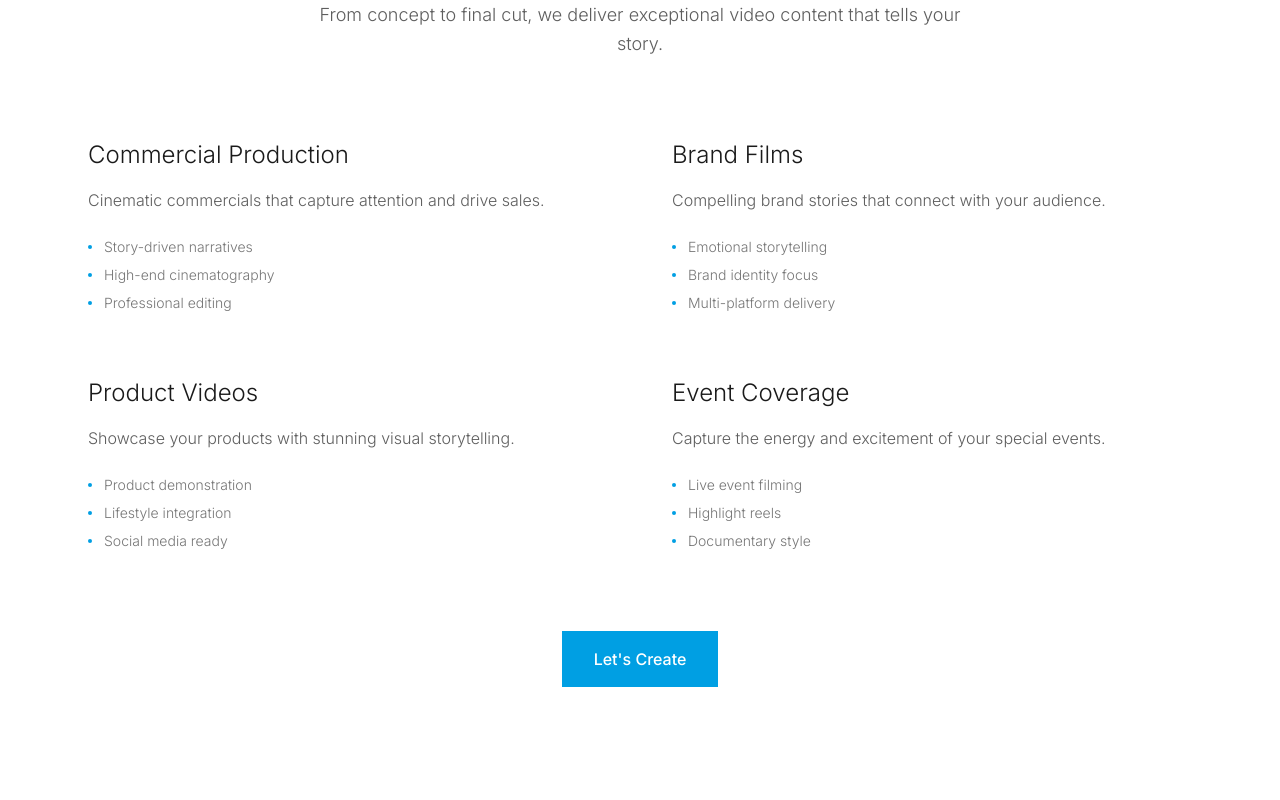
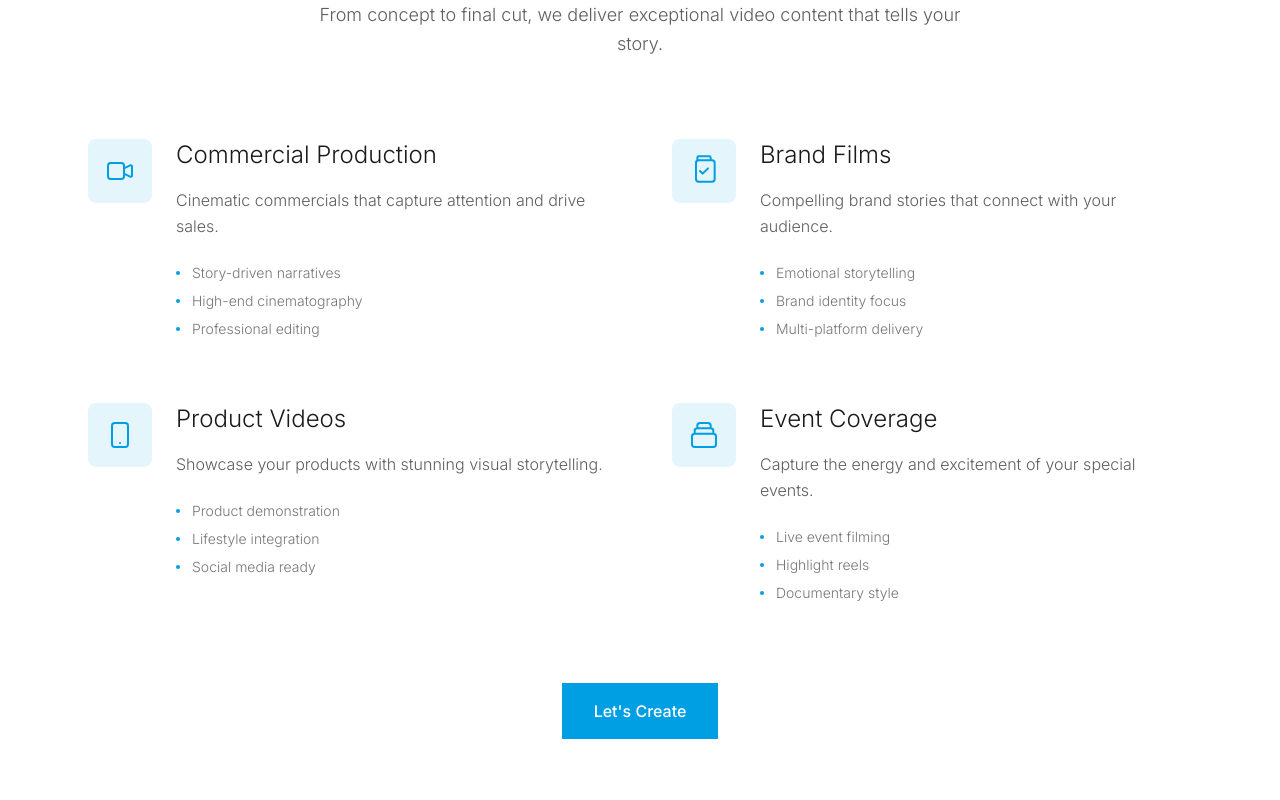
Before and after one commit to AliSabah22/TRP-PRODUCTIONS, a Next.js app: page / in a window 1280 px wide. Shown: the part 1000-1800 px from the top of the page. Built offline with nearby package versions, Linux system fonts and the light colour scheme.

Commit message:
Enhance services section with icons, animations, and improved design - scroll-triggered animations, hover effects, and modern layout

```diff
--- a/components/services.tsx
+++ b/components/services.tsx
@@ -1,31 +1,79 @@
+'use client';
+
+import { useState, useEffect } from 'react';
+
 export function Services() {
+  const [isVisible, setIsVisible] = useState(false);
+
+  useEffect(() => {
+    const observer = new IntersectionObserver(
+      ([entry]) => {
+        if (entry.isIntersecting) {
+          setIsVisible(true);
+        }
+      },
+      { threshold: 0.1 }
+    );
+
+    const element = document.getElementById('services');
+    if (element) {
+      observer.observe(element);
+    }
+
+    return () => {
+      if (element) {
+        observer.unobserve(element);
+      }
+    };
+  }, []);
+
   const services = [
     {
       title: 'Commercial Production',
       description: 'Cinematic commercials that capture attention and drive sales.',
+      icon: (
+        <svg className="w-8 h-8" fill="none" stroke="currentColor" viewBox="0 0 24 24">
+          <path strokeLinecap="round" strokeLinejoin="round" strokeWidth={1.5} d="M15 10l4.553-2.276A1 1 0 0121 8.618v6.764a1 1 0 01-1.447.894L15 14M5 18h8a2 2 0 002-2V8a2 2 0 00-2-2H5a2 2 0 00-2 2v8a2 2 0 002 2z" />
+        </svg>
+      ),
       features: ['Story-driven narratives', 'High-end cinematography', 'Professional editing']
     },
     {
       title: 'Brand Films',
       description: 'Compelling brand stories that connect with your audience.',
+      icon: (
+        <svg className="w-8 h-8" fill="none" stroke="currentColor" viewBox="0 0 24 24">
+          <path strokeLinecap="round" strokeLinejoin="round" strokeWidth={1.5} d="M7 4V2a1 1 0 011-1h8a1 1 0 011 1v2m-9 0h10m-10 0a2 2 0 00-2 2v12a2 2 0 002 2h10a2 2 0 002-2V6a2 2 0 00-2-2M9 12l2 2 4-4" />
+        </svg>
+      ),
       features: ['Emotional storytelling', 'Brand identity focus', 'Multi-platform delivery']
     },
     {
       title: 'Product Videos',
       description: 'Showcase your products with stunning visual storytelling.',
+      icon: (
+        <svg className="w-8 h-8" fill="none" stroke="currentColor" viewBox="0 0 24 24">
+          <path strokeLinecap="round" strokeLinejoin="round" strokeWidth={1.5} d="M12 18h.01M8 21h8a2 2 0 002-2V5a2 2 0 00-2-2H8a2 2 0 00-2 2v14a2 2 0 002 2z" />
+        </svg>
+      ),
       features: ['Product demonstration', 'Lifestyle integration', 'Social media ready']
     },
     {
       title: 'Event Coverage',
       description: 'Capture the energy and excitement of your special events.',
+      icon: (
+        <svg className="w-8 h-8" fill="none" stroke="currentColor" viewBox="0 0 24 24">
+          <path strokeLinecap="round" strokeLinejoin="round" strokeWidth={1.5} d="M19 11H5m14 0a2 2 0 012 2v6a2 2 0 01-2 2H5a2 2 0 01-2-2v-6a2 2 0 012-2m14 0V9a2 2 0 00-2-2M5 11V9a2 2 0 012-2m0 0V5a2 2 0 012-2h6a2 2 0 012 2v2M7 7h10" />
+        </svg>
+      ),
       features: ['Live event filming', 'Highlight reels', 'Documentary style']
     }
   ];
 
   return (
-    <section id="services" className="py-32 bg-white">
+    <section id="services" className="py-32 bg-white overflow-hidden">
       <div className="max-w-6xl mx-auto px-6">
-        <div className="text-center mb-20">
+        <div className={`text-center mb-20 transition-all duration-1000 ${isVisible ? 'opacity-100 translate-y-0' : 'opacity-0 translate-y-8'}`}>
           <h2 className="text-3xl md:text-5xl font-light text-charcoal mb-6 tracking-tight">
             Our Services
           </h2>
@@ -36,25 +84,47 @@ export function Services() {
 
         <div className="grid grid-cols-1 md:grid-cols-2 gap-16">
           {services.map((service, index) => (
-            <div key={index} className="group">
-              <h3 className="text-2xl font-light text-charcoal mb-4">{service.title}</h3>
-              <p className="text-charcoal/70 mb-6 leading-relaxed font-light">{service.description}</p>
+            <div
+              key={index}
+              className={`group transition-all duration-1000 delay-${index * 200} ${
+                isVisible ? 'opacity-100 translate-y-0' : 'opacity-0 translate-y-8'
+              }`}
+            >
+              <div className="flex items-start space-x-6">
+                <div className="flex-shrink-0 w-16 h-16 bg-blue/10 rounded-lg flex items-center justify-center group-hover:bg-blue/20 transition-all duration-300 group-hover:scale-110">
+                  <div className="text-blue group-hover:text-blue/80 transition-colors duration-300">
+                    {service.icon}
+                  </div>
+                </div>
+                <div className="flex-1">
+                  <h3 className="text-2xl font-light text-charcoal mb-4 group-hover:text-blue transition-colors duration-300">
+                    {service.title}
+                  </h3>
+                  <p className="text-charcoal/70 mb-6 leading-relaxed font-light">
+                    {service.description}
+                  </p>
                   <ul className="space-y-2">
                     {service.features.map((feature, featureIndex) => (
-                  <li key={featureIndex} className="text-sm text-charcoal/60 flex items-center font-light">
-                    <span className="w-1 h-1 bg-blue rounded-full mr-3"></span>
+                      <li key={featureIndex} className="text-sm text-charcoal/60 flex items-center font-light group-hover:text-charcoal/80 transition-colors duration-300">
+                        <span className="w-1 h-1 bg-blue rounded-full mr-3 group-hover:scale-150 transition-transform duration-300"></span>
                         {feature}
                       </li>
                     ))}
                   </ul>
                 </div>
+              </div>
+            </div>
           ))}
         </div>
 
-        <div className="text-center mt-20">
+        <div className={`text-center mt-20 transition-all duration-1000 delay-800 ${
+          isVisible ? 'opacity-100 translate-y-0' : 'opacity-0 translate-y-8'
+        }`}>
           <a href="#contact">
-            <button className="px-8 py-4 bg-blue text-white font-medium text-base rounded-none hover:bg-blue/90 transition-all duration-300">
+            <button className="px-8 py-4 bg-blue text-white font-medium text-base rounded-none hover:bg-blue/90 transition-all duration-300 group">
+              <span className="group-hover:translate-x-1 transition-transform duration-300 inline-block">
                 Let's Create
+              </span>
             </button>
           </a>
         </div>
```
Lines whose indentation alone changed are shown as unchanged.
